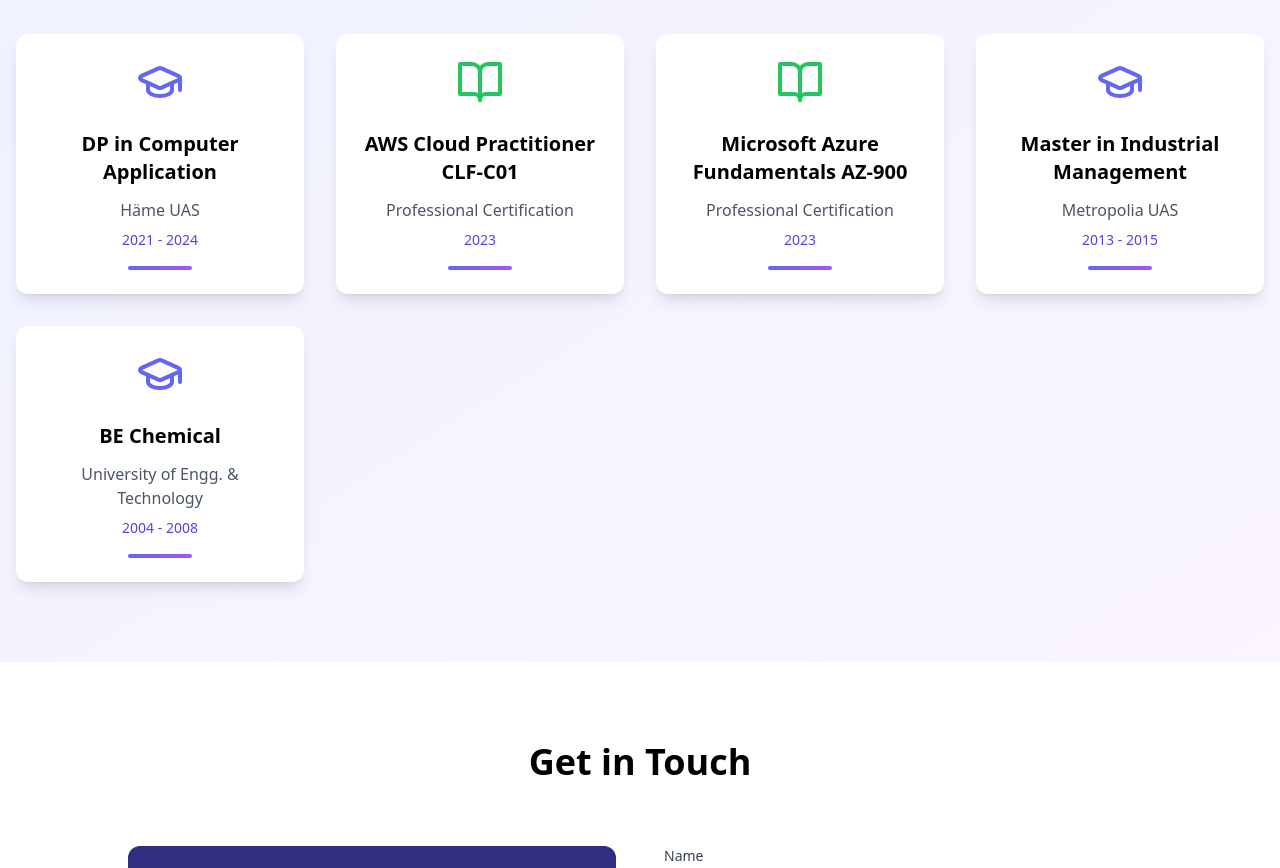
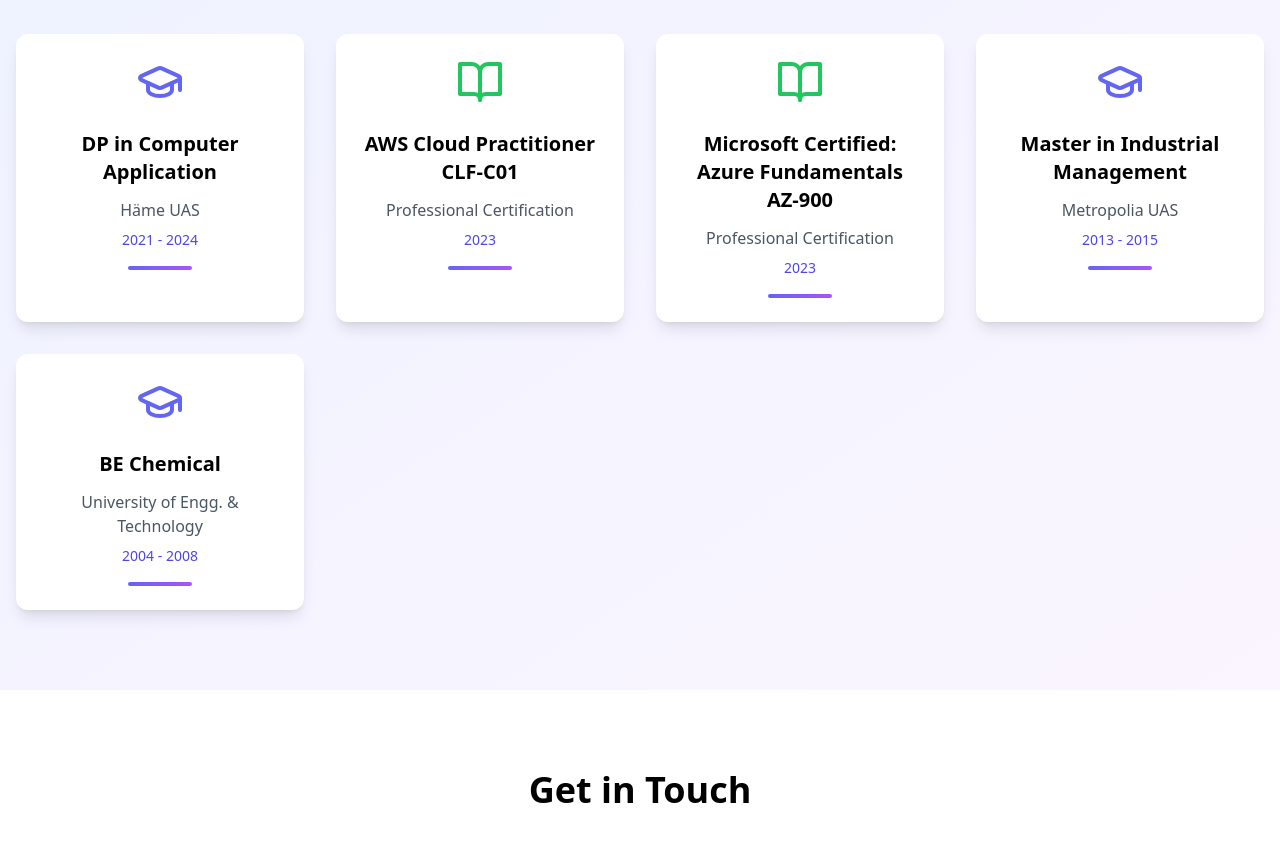
Before and after one commit to hafizkh/portfolio-hafizkh, a React (Vite) app: page / in a window 1280 px wide. Shown: the part 4020-4888 px from the top of the page. Built offline with nearby package versions, Linux system fonts and the light colour scheme.

Commit message:
`Update educationalAchievements data with title change in AZ-900 certification`

```diff
--- a/src/data/educationalAchie.tsx
+++ b/src/data/educationalAchie.tsx
@@ -15,7 +15,7 @@
   },
   {
     icon: <BookOpen className="w-12 h-12 text-green-500" />,
-    title: "Microsoft Azure Fundamentals AZ-900",
+    title: "Microsoft Certified: Azure Fundamentals AZ-900",
     description: "Professional Certification",
     date: "2023",
   },
```
